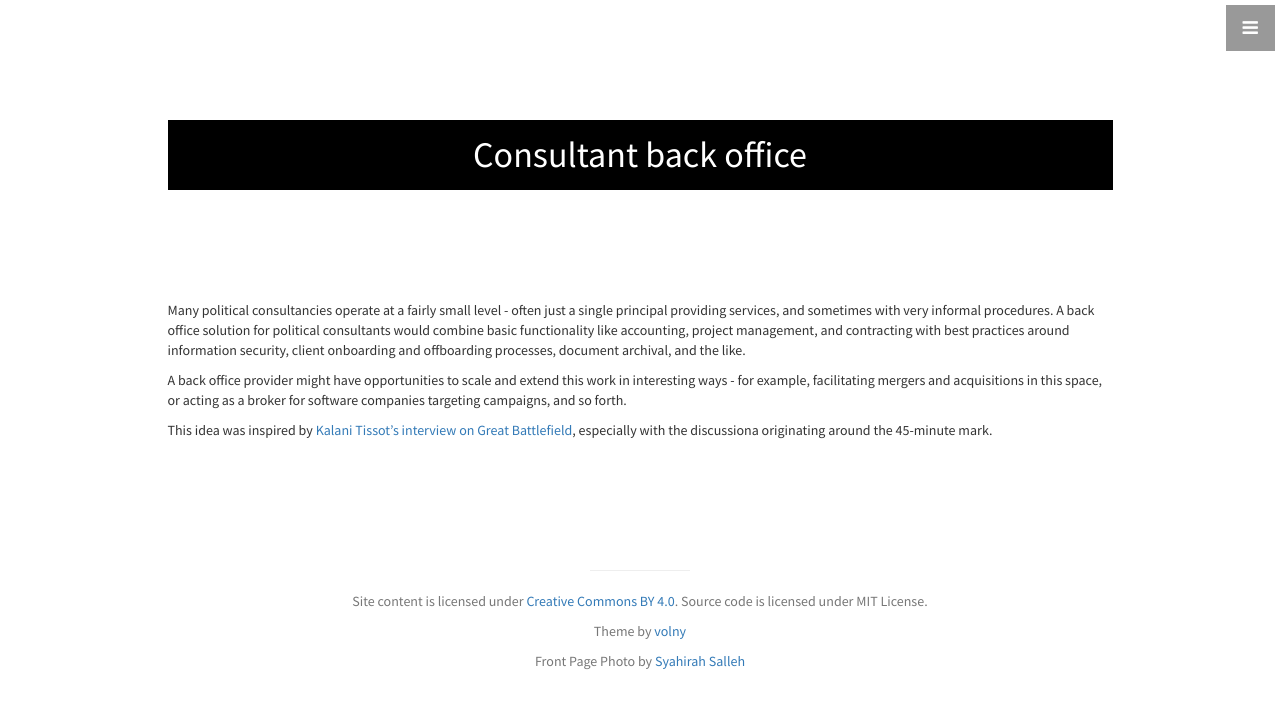
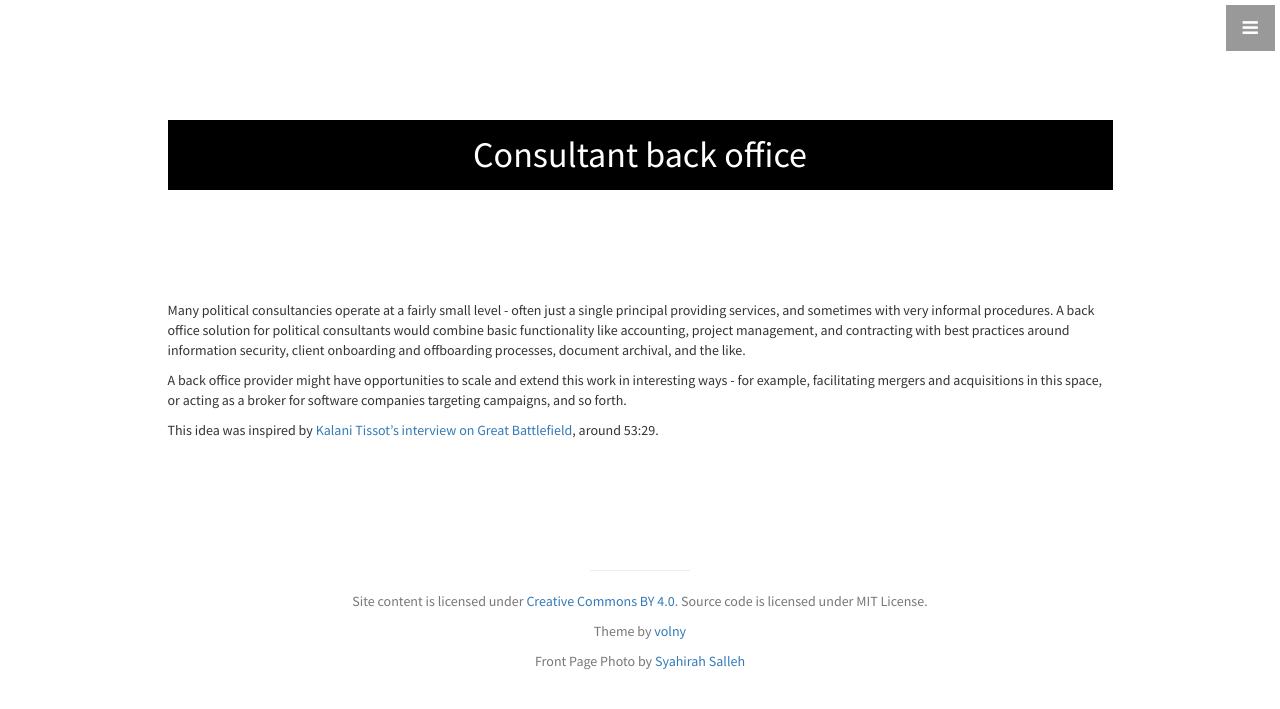
Before and after one commit to codehopelabs/codehopelabs.github.io, a Jekyll site: the page built from _ideas/consultant-back-office.md, in a window 1280 px wide. Shown: the top 709 px of the page. Built offline with Jekyll 4.4.1, drawn with Linux system fonts in a browser that asks for light colours.

Commit message:
better time mark for back office idea
Signed-off-by: Shai Sachs <shaisachs@gmail.com>

```diff
--- a/_ideas/consultant-back-office.md
+++ b/_ideas/consultant-back-office.md
@@ -6,4 +6,4 @@ Many political consultancies operate at a fairly small level - often just a sing
 
 A back office provider might have opportunities to scale and extend this work in interesting ways - for example, facilitating mergers and acquisitions in this space, or acting as a broker for software companies targeting campaigns, and so forth.
 
-This idea was inspired by [Kalani Tissot's interview on Great Battlefield](https://www.resistancedashboard.com/node/1145), especially with the discussiona originating around the 45-minute mark.
+This idea was inspired by [Kalani Tissot's interview on Great Battlefield](https://www.resistancedashboard.com/node/1145), around 53:29.
```
